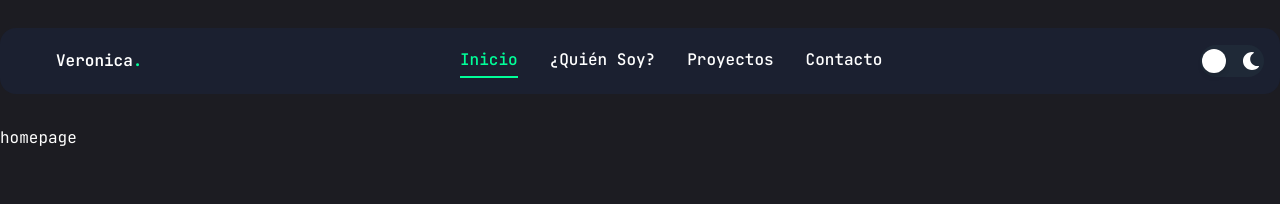
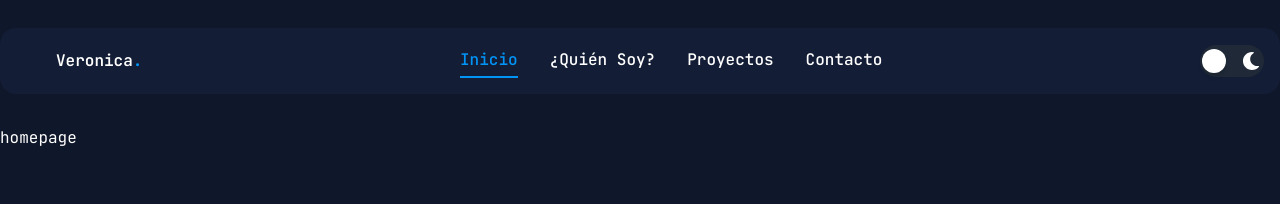
Before and after one commit to ver0nica1/portfolio-veronica, a Next.js app: page / in a window 1280 px wide. Shown: the top 204 px of the page. Built offline with nearby package versions, Linux system fonts and the light colour scheme.

Commit message:
Updated tailwind.config.js to change primary color, DEFAULT color and added dark mode support

```diff
--- a/tailwind.config.js
+++ b/tailwind.config.js
@@ -9,9 +9,9 @@ export default {
   theme: {
   	extend: {
   		colors: {
-			primary: '#1c1c22',
+			primary: 'rgb(15 23 42)',
   			accent: {
-				DEFAULT: "#00ff99",
+				DEFAULT: "#0094f7",
 				hover: "#00e187",
 			},
   		},
@@ -39,5 +39,8 @@ export default {
 	},
 
   },
+
+  darkMode: 'class',
+
   plugins: [require("tailwindcss-animate")],
 };
```
